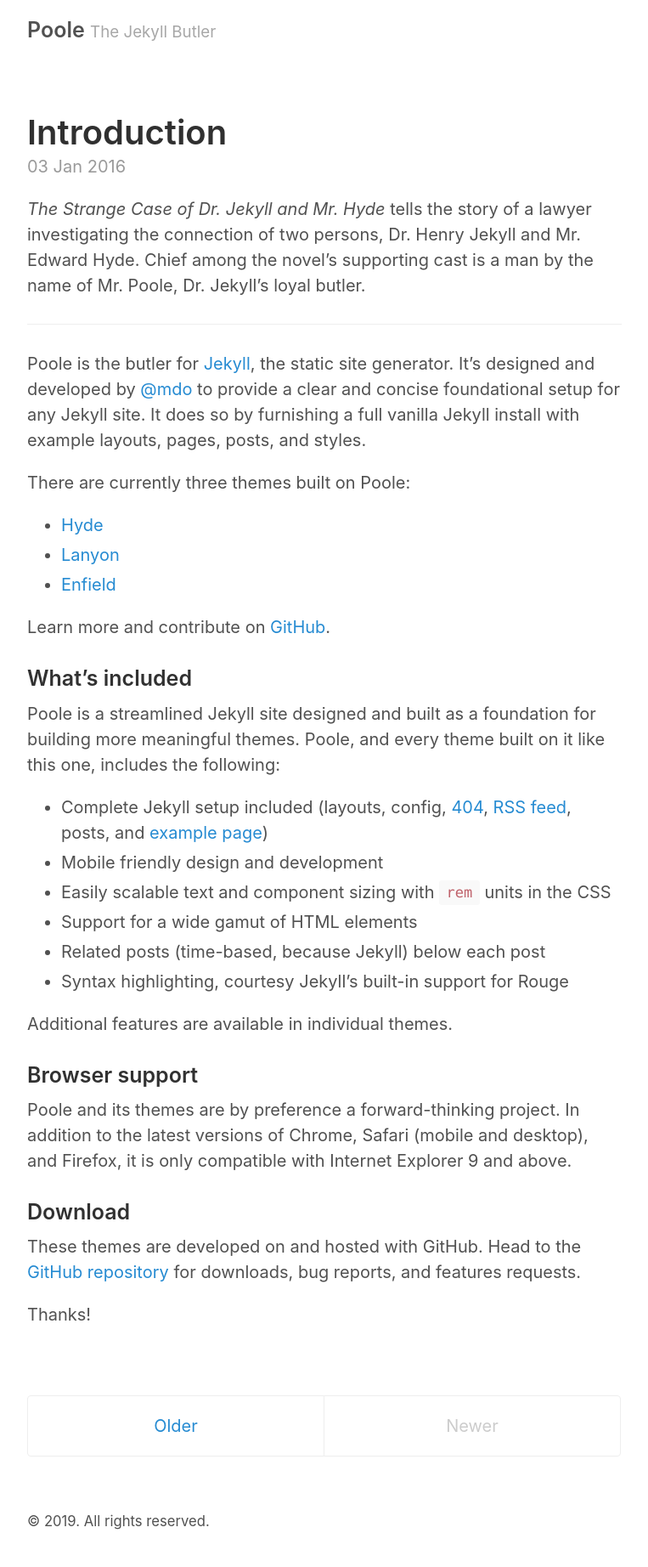
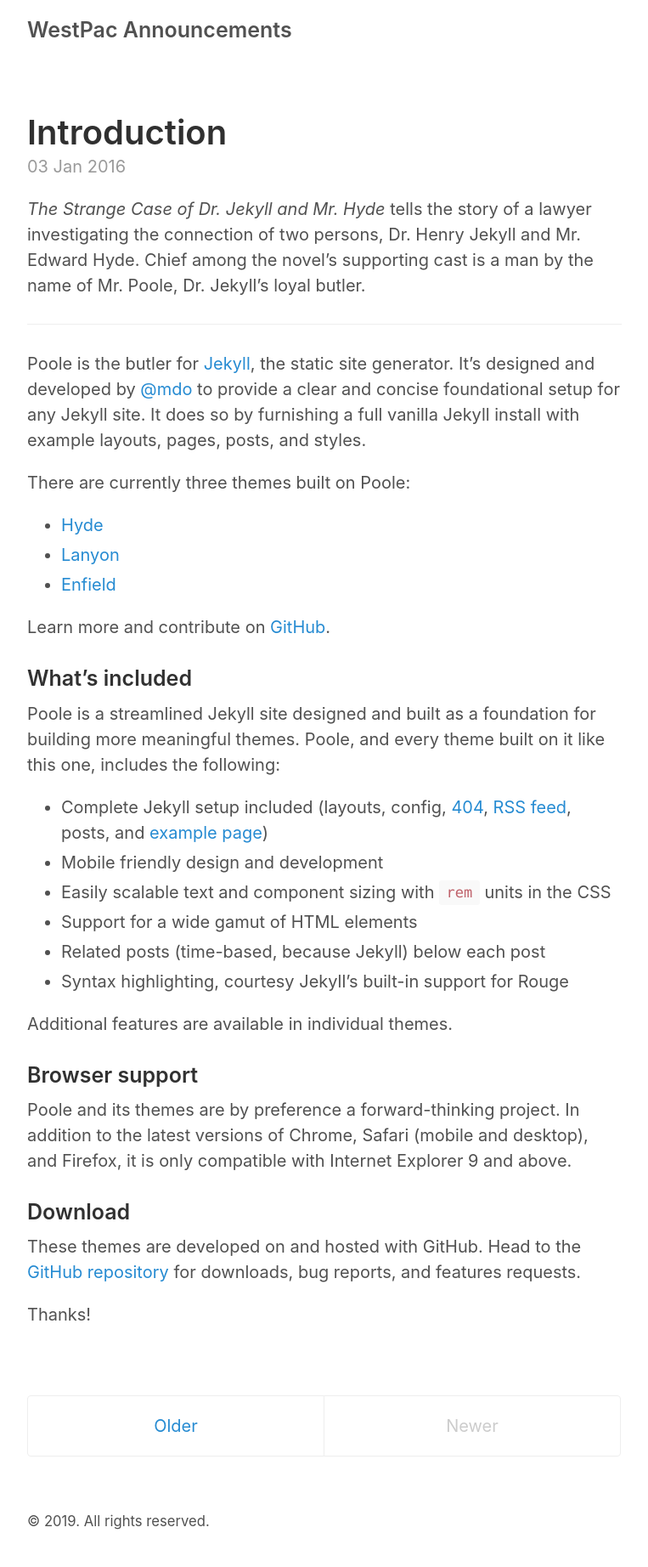
Before and after one commit to aallwestpac/aallwestpac.github.io, a Jekyll site: the page built from index.html, in a window 1280 px wide. Shown: the whole page at 85% size, without its empty margins (258-1021 px from the left). Built offline with Jekyll 4.4.1, drawn with Linux system fonts in a browser that asks for light colours; the list of posts is cut into pages by our own code.

Commit message:
Initial configuration

```diff
--- a/_config.yml
+++ b/_config.yml
@@ -1,10 +1,9 @@
 # Permalinks
-permalink:           pretty
+permalink:           /posts/:year/:month/:day/:title:output_ext
 
 # Setup
-title:               Poole
-tagline:             The Jekyll Butler
-url:                 http://getpoole.com
+title:               WestPac Announcements
+url:                 https://aallwestpac.github.io/
 paginate:            1
 baseurl:             ""
 
@@ -17,14 +16,14 @@
 
 # About/contact
 author:
-  name:              Mark Otto
-  url:               https://twitter.com/mdo
-  email:             markdotto@gmail.com
+  name:              AALL westpac
+  url:               http://chapters.aallnet.org/westpac/
+  email:             aallwestpac@gmail.com
 
 # Custom vars
-version:             2.0.0
+version:             0.0.1
 github:
-  repo:              https://github.com/poole/poole
+  repo:              https://github.com/aallwestpac/aallwestpac.github.io
 
 # Gems
 gems:
```
Also changed, not shown: README.md.
